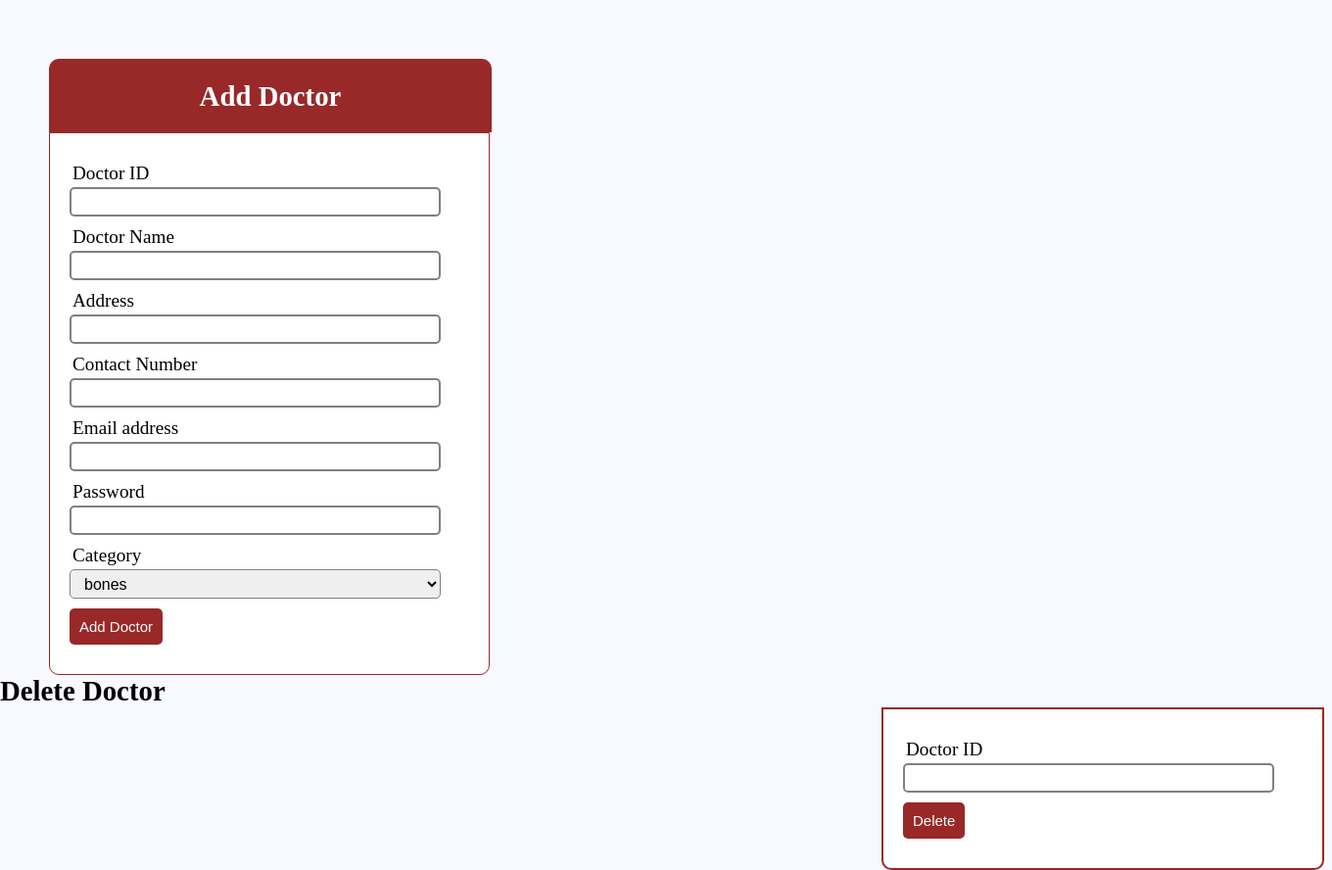
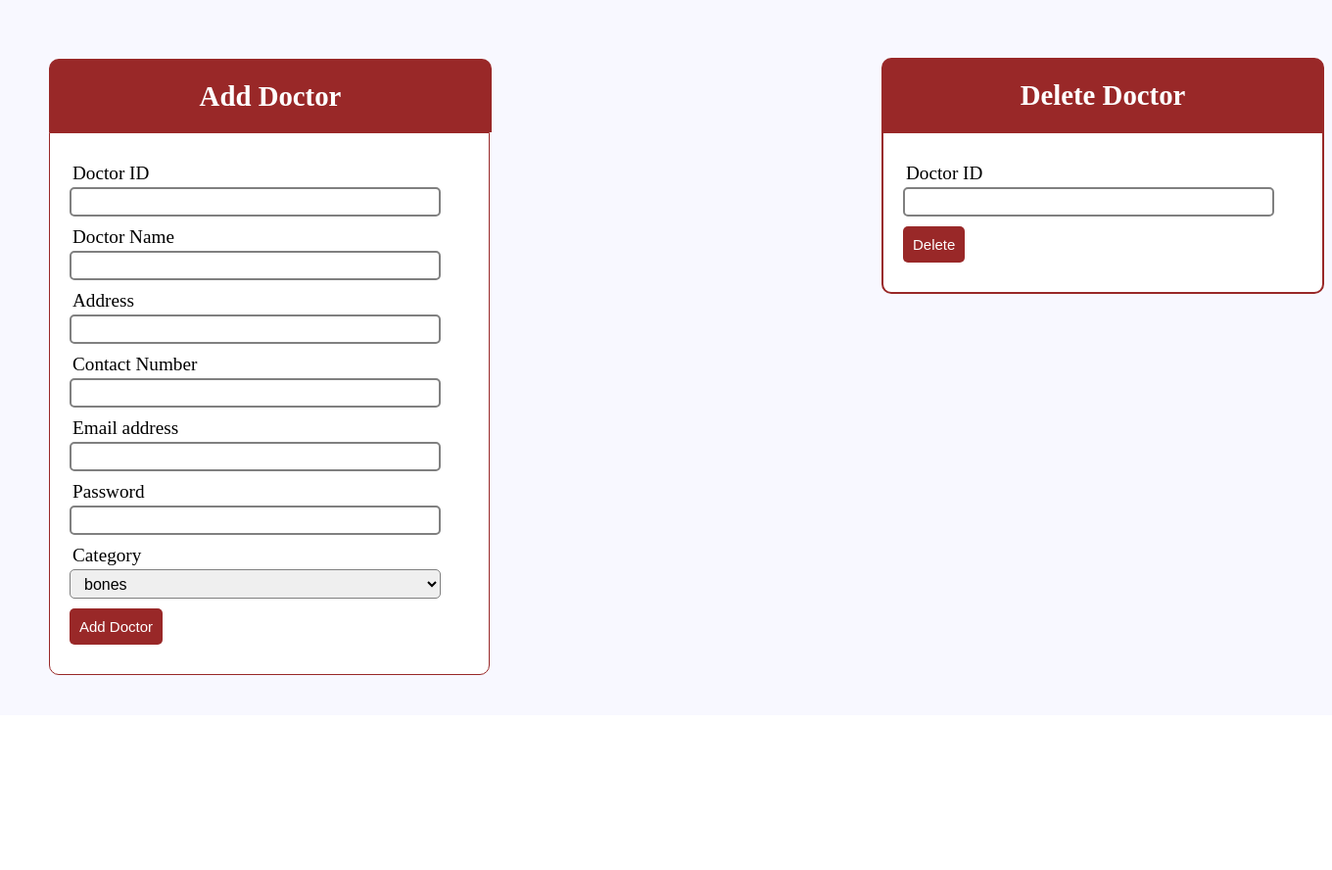
Before and after one commit to PETR0NAPY/DoctorPatient, a PHP site: page /index3.php in a window 1360 px wide. Shown: the part 70-958 px from the top of the page at 98% size. After the commit the page ends 759 px from the top, so only its background shows below. Run offline with PHP 8.4, Linux system fonts and the light colour scheme; data that the repository does not hold is empty.

Commit message:
Admn and styling refactored Done

```diff
--- a/style/style5.css
+++ b/style/style5.css
@@ -177,7 +177,7 @@ form{
 	border-radius: 0px 0px 10px 10px;
 }
 
-AD{
+.headerAD{
 	width: 30%;
 	margin:-630px 20px 0px 900px;
 	color: white;
@@ -234,6 +234,4 @@ font-size: 30px;
 	border-radius: 5px;
 
 
-
-
 }
```
